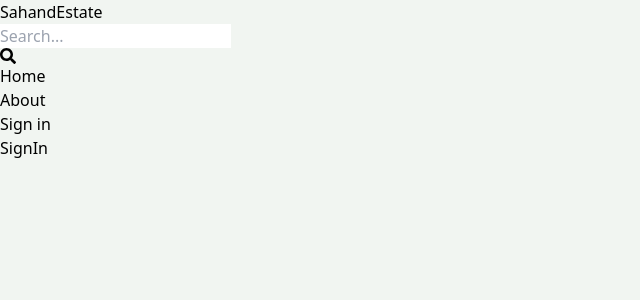
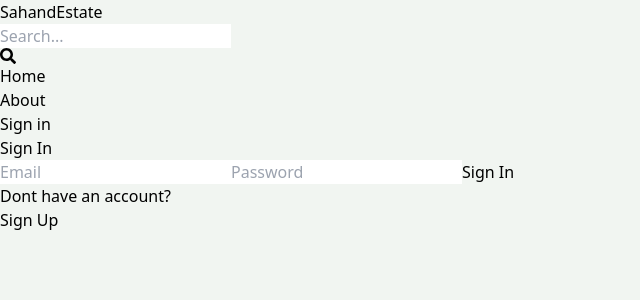
Before and after one commit to TheShoaib19/mern-co-work-hub, a React (Vite) app in the folder client/: page /sign-in in a window 1280 px wide. Shown: the top 300 px of the page, without its empty margins (0-640 px from the left). Built offline with nearby package versions, Linux system fonts and the light colour scheme.

Commit message:
Complete Sign In page functionality

```diff
--- a/client/src/pages/SignIn.jsx
+++ b/client/src/pages/SignIn.jsx
@@ -1,7 +1,72 @@
-import React from 'react'
+import { useState } from 'react'
+import { Link, useNavigate } from 'react-router-dom'
 
 export default function SignIn() {
+  const [ formData, setFormData ] = useState({});
+  const [ error, setError ] = useState(null);
+  const [ loading, setLoading ] = useState(null);
+  const navigate = useNavigate();
+  const handleChange = (e) => {
+    setFormData({
+      ...formData,
+      [e.target.id]: e.target.value
+    });
+  };
+  const handleSubmit = async (e) => {
+    e.preventDefault(); //prevents the page to reload when clicking
+    try {
+      setLoading(true);
+      const res = await fetch('/api/auth/signin', {
+        method: 'POST',
+        headers: {
+          'Content-Type': 'application/json',
+        },
+        body: JSON.stringify(formData)
+      });
+      const data = await res.json();
+      if(data.success === false){
+        setLoading(false);
+        setError(data.message);
+        return;
+      }
+      setLoading(false);
+      setError(null);
+      navigate('/');
+    } catch (error) {
+      setLoading(false);
+      setError(error.message);
+    }
+  };
   return (
-    <div>SignIn</div>
+    <div className='p-3 max-w-lg mx-auto'>
+      <h1 className='text-3xl text-center font-semibold my-7'>Sign In</h1>
+      <form className='flex flex-col gap-4' onSubmit={handleSubmit}>
+        <input type="email" placeholder='Email' className='border p-3 rounded-lg' id='email' onChange={handleChange}/>
+        <input type="password" placeholder='Password' className='border p-3 rounded-lg' id='password' onChange={handleChange}/>
+        {/* <div>
+          <p>Choose your role:</p>
+          <div className='flex gap-4'>
+            <label className='flex gap-1'>
+              <input type="radio" name="role" value="vendor" id="role" onChange={handleChange}/>
+              Vendor
+            </label>
+            <label className='flex gap-1'>
+              <input type="radio" name="role" value="consumer" id="role" onChange={handleChange}/>
+              Consumer
+            </label>
+          </div>
+        </div> */}
+        <button disabled={loading} className='bg-slate-700 text-white p-3 rounded-lg uppercase hover:opacity-95 disabled:opacity-80'>
+          {loading ? 'Loading...' : 'Sign In'}
+        </button>
+      </form>
+      <div className='flex gap-2 mt-5'>
+        <p>Dont have an account? </p>
+        <Link to="/sign-up">
+          <span className='text-blue-700'>Sign Up</span>
+        </Link>
+      </div>
+      {error && <p className='text-red-500 mt-5'>{error}</p>}
+    </div>
   )
 }
```
